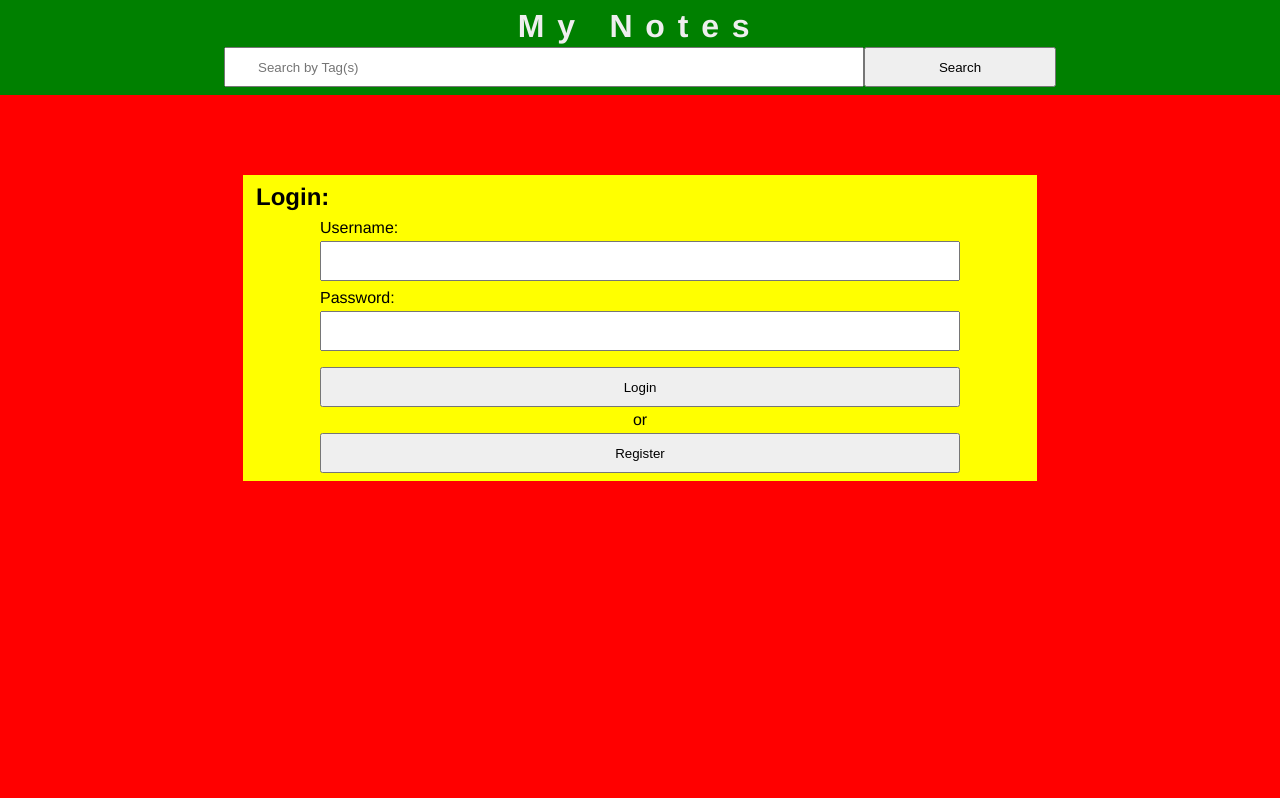
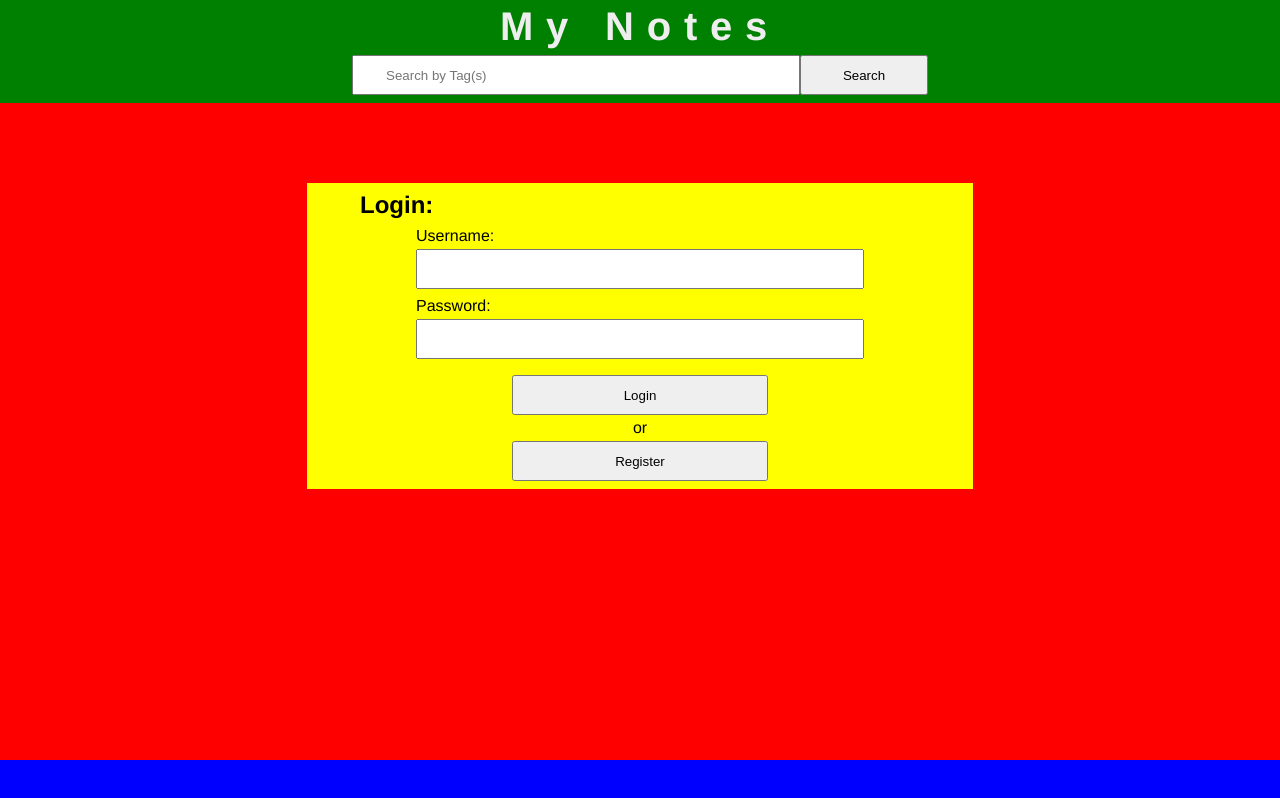
Before and after one commit to kylbutlr/notes-app-react, a React (Create React App) app: page / in a window 1280 px wide. Built offline with nearby package versions, Linux system fonts and the light colour scheme.

Commit message:
FE design WIP

```diff
--- a/src/App.css
+++ b/src/App.css
@@ -10,6 +10,7 @@
   flex-direction: column;
   height: 100vh;
   width: 100vw;
+  overflow: hidden;
 }
 
 .header {
@@ -24,7 +25,7 @@
   background: red;
   width: 100%;
   flex: 1;
-  overflow: auto;
+  overflow-y: scroll;
   max-height: auto;
 }
 
@@ -58,30 +59,34 @@ input[name=id] {
   width: 15vw;
 }
 
-.title div {
+.title {
   padding: 1vh 0 0;
 }
 
 .navigation {
   display: flex;
   justify-content: space-evenly;
-  width: 100vw;
+  width: 80vw;
 }
 
 .navigation button {
   height: 5vh;
-  width: 35vw;
+  width: 30vw;
 }
 
 .body div {
   background: yellow;
   display: flex;
   flex-direction: column;
-  width: 60vw;
+  width: 80vw;
 }
 
 .body ol {
   list-style: none;
+}
+
+.body ol li:last-child {
+  padding: 0;
 }
 
 .body li {
@@ -184,7 +189,7 @@ h4 {
 }
 
 .login button {
-  margin: 0.5vh 5vw 0;
+  margin: 0.5vh 15vw 0;
 }
 
 .or {
@@ -199,13 +204,18 @@ h4 {
   padding: 1vh 1vw;
 }
 
+.list-info p {
+  padding: 0.5vh 0 0.5vh;
+}
+
 .list-buttons {
   flex: 1;
-  align-self: center;
+  justify-content: center;
 }
 
 .view-tags .list-buttons {
   flex-direction: row;
+  align-items: center;
 }
 
 .view-notes,
@@ -222,19 +232,122 @@ h4 {
 .list-buttons button {
   height: 5vh;
   width: 10vw;
-  align-self: flex-end;
 }
 
 .footer-buttons {
   display: flex;
   justify-content: space-evenly;
+  margin: 0 auto;
+  width: 80vw;
 }
 
-.footer-buttons button {
+.footer-buttons button,
+.invisible-delete-button {
   height: 5vh;
-  width: 35vw;
+  width: 30vw;
 }
 
-.invisible-delete-button {
-  width: 35vw;
+
+@media only screen and (min-width: 768px) {
+
+  .title {
+    padding: 0.5vh;
+  }
+
+  h1 {
+    font-size: 2.5rem;
+  }
+
+  h2 {
+    text-indent: 2.5rem;
+  }
+
+  .body div {
+    width: 50vw;
+  }
+
+  .view-notes li,
+  .view-search li {
+    width: 45vw;
+    margin: 0 auto;
+  }
+
+  .view-tags li {
+    width: 35vw;
+    margin: 0 auto;
+  }
+
+  .header input[type=text] {
+    width: 30vw;
+  }
+
+  .list-buttons button {
+    width: 5vw;
+  }
+
+  .header input[type=submit] {
+    width: 10vw;
+  }
+
+  .navigation button,
+  .login input[type=submit],
+  .login button,
+  .register input[type=submit],
+  .register button,
+  .create-note input[type=submit],
+  .edit-note input[type=submit],
+  .create-tag input[type=submit],
+  .edit-tag input[type=submit],
+  .footer-buttons button {
+    width: 20vw;
+  }
+
+  .login input[type=text],
+  .login input[type=password],
+  .register input[type=text],
+  .register input[type=password],
+  .create-note input[type=text],
+  .edit-note input[type=text],
+  .create-tag input[type=text],
+  .edit-tag input[type=text],
+  .header input[type=text] {
+    width: 35vw;
+  }
+
+  .navigation,
+  .footer-buttons {
+    width: 50%;
+  }
+
+  .navigation button,
+  .footer-buttons button {
+    width: 15vw;
+  }
+
 }
+
+
+@media (hover: hover) {
+
+  .list-buttons button {
+    opacity: 0;
+    transition: opacity 0.5s;
+  }
+
+  li:hover .edit-button {
+    opacity: 0.5;
+  }
+
+  li:hover .delete-button {
+    opacity: 0.5;
+  }
+
+  li:hover .edit-button:hover {
+    opacity: 1;
+  }
+
+  li:hover .delete-button:hover {
+    opacity: 1;
+  }
+
+}
```
